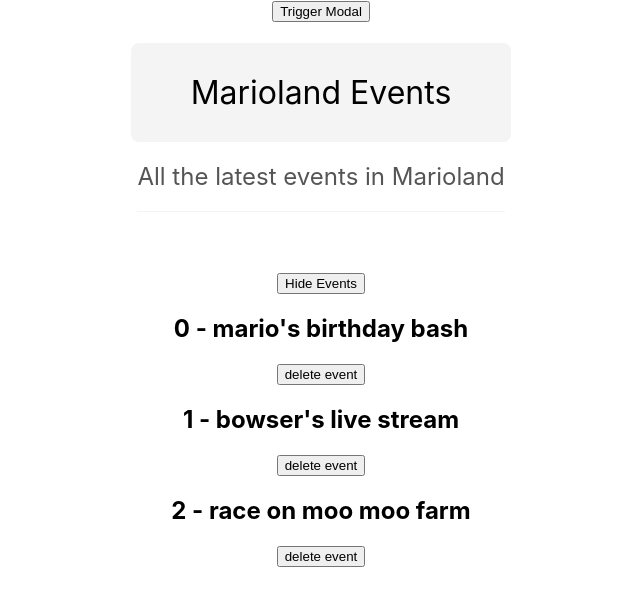
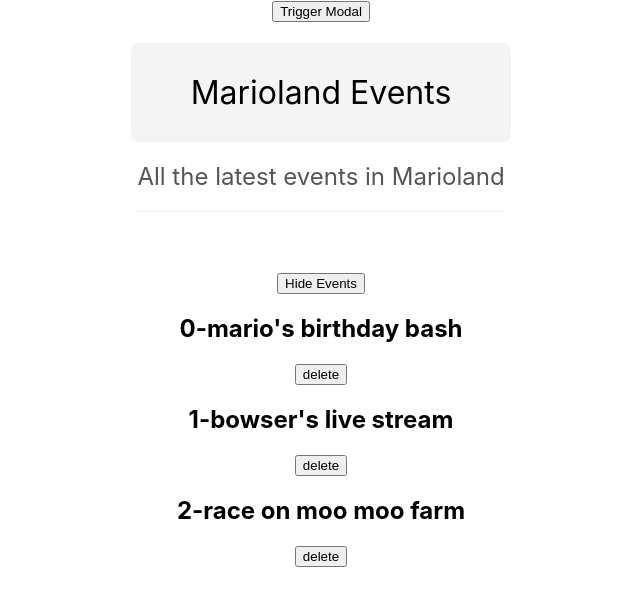
Before and after one commit to iamshaunjp/React-Firebase, a React (Create React App) app in the folder my-first-react-app/: page / in a window 1280 px wide. Shown: the top 606 px of the page, without its empty margins (319-959 px from the left). Built offline with nearby package versions, Linux system fonts and the light colour scheme.

Commit message:
Did challenge of making EventList component
sending func props and an array from the app.js that needed mapping in eventlist

```diff
--- a/my-first-react-app/src/App.js
+++ b/my-first-react-app/src/App.js
@@ -2,7 +2,7 @@ import "./App.css";
 import React, { useState } from "react";
 import Title from "./components/Title";
 import Modal from "./components/Modal";
-
+import EventList from "./components/EventList";
 function App() {
   const [showModal, setShowModal] = useState(false);
   const [showEvents, setShowEvents] = useState(true);
@@ -40,7 +40,8 @@ function App() {
           <button onClick={() => setShowEvents(true)}>Show Events</button>
         </div>
       )}
-      {showEvents &&
+
+      {/* {showEvents &&
         events.map((event, index) => (
           <React.Fragment key={event.id}>
             <h2>
@@ -48,7 +49,9 @@ function App() {
             </h2>
             <button onClick={() => handleClick(event.id)}>delete event</button>
           </React.Fragment>
-        ))}
+        ))} */}
+
+        {showEvents && <EventList events={events} handleClick={handleClick}/>/**Create custom prop to passs to child which is events and the handler func */}
 
       {showModal && (
         <Modal handleClose={handleClose}>
--- a/my-first-react-app/src/components/EventList.js
+++ b/my-first-react-app/src/components/EventList.js
@@ -0,0 +1,31 @@
+//Net ninja solution
+// import React from 'react'
+
+// export default function EventList({events,handleClick}) {
+//   return (
+// <div>
+// {
+//      events.map((event, index) => (
+//         <React.Fragment key={event.id}>
+//           <h2>
+//             {index} - {event.title}
+//           </h2>
+//           <button onClick={() => handleClick(event.id)}>delete event</button>
+//         </React.Fragment>
+//       ))
+// }
+
+// </div>
+//   )
+// }
+
+//My Solution
+import React from "react";
+export default function EventList({ events, handleClick }) {
+  return events.map((event, i) => (
+    <div key={i}>
+      <h2>{i}-{event.title}</h2>
+      <button onClick={() => handleClick(event.id)}>delete</button>
+    </div>
+  ));
+}
```
